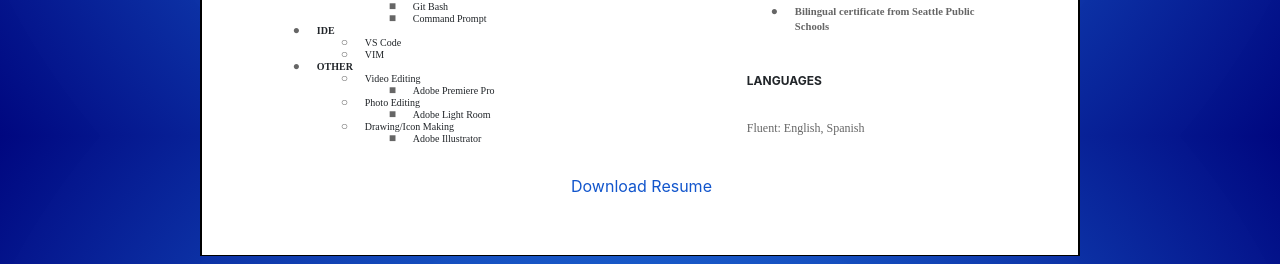
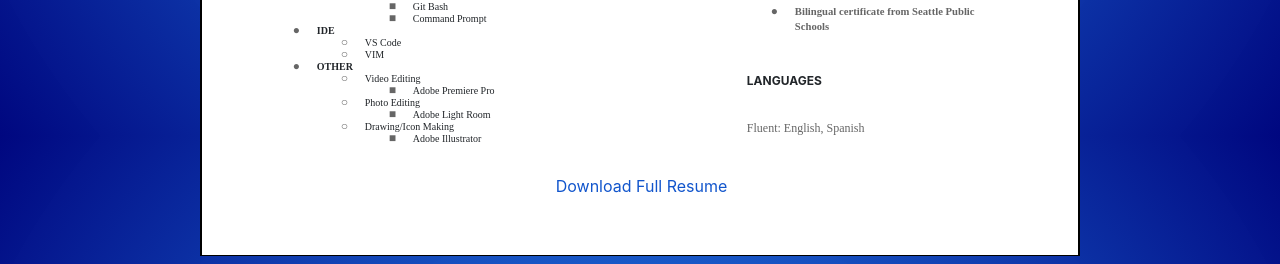
Before and after one commit to carlitos-206/portfolio-front-end, a React (Create React App) app: page / in a window 1280 px wide. Shown: the part 1720-1984 px from the top of the page. Built offline with nearby package versions, Linux system fonts and the light colour scheme; no server answers.

Commit message:
Resume update html

```diff
--- a/src/components/resume.jsx
+++ b/src/components/resume.jsx
@@ -202,7 +202,7 @@ export default function Resume(){
         <p className="c23 c27"><span className="c22"></span></p>
       </div>
       <div id="resumeDownloadLink">
-        <a id="resumeDownloadLink" href={resume} download={'carlos_caceres_resume.pdf'}>Download Resume</a>
+        <a id="resumeDownloadLink" href={resume} download={'carlos_caceres_resume.pdf'}>Download Full Resume</a>
       </div>
     </div>
     )
@@ -406,7 +406,7 @@ export default function Resume(){
           <p className="c23 c27"><span className="c22"></span></p>
         </div>
         <div id="resumeDownloadLink">
-          <a id="resumeDownloadLink" href={resume} download={'carlos_caceres_resume.pdf'}>Download Resume</a>
+          <a id="resumeDownloadLink" href={resume} download={'carlos_caceres_resume.pdf'}>Download Full Resume</a>
         </div>
       </div>
     )
```
